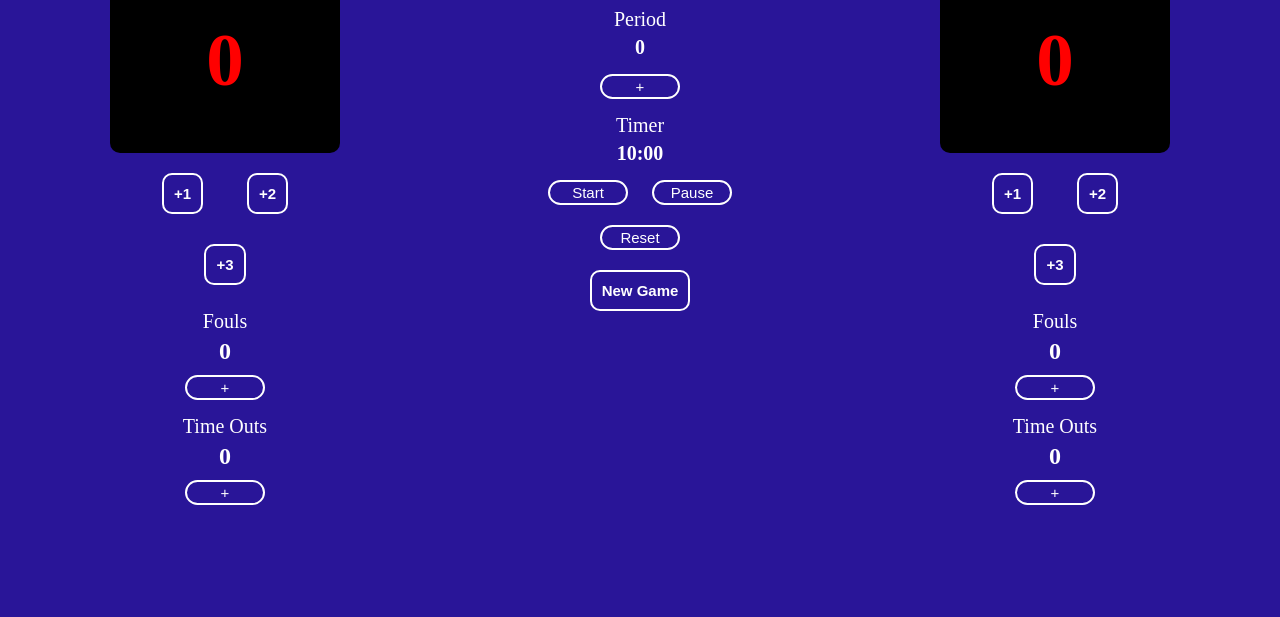
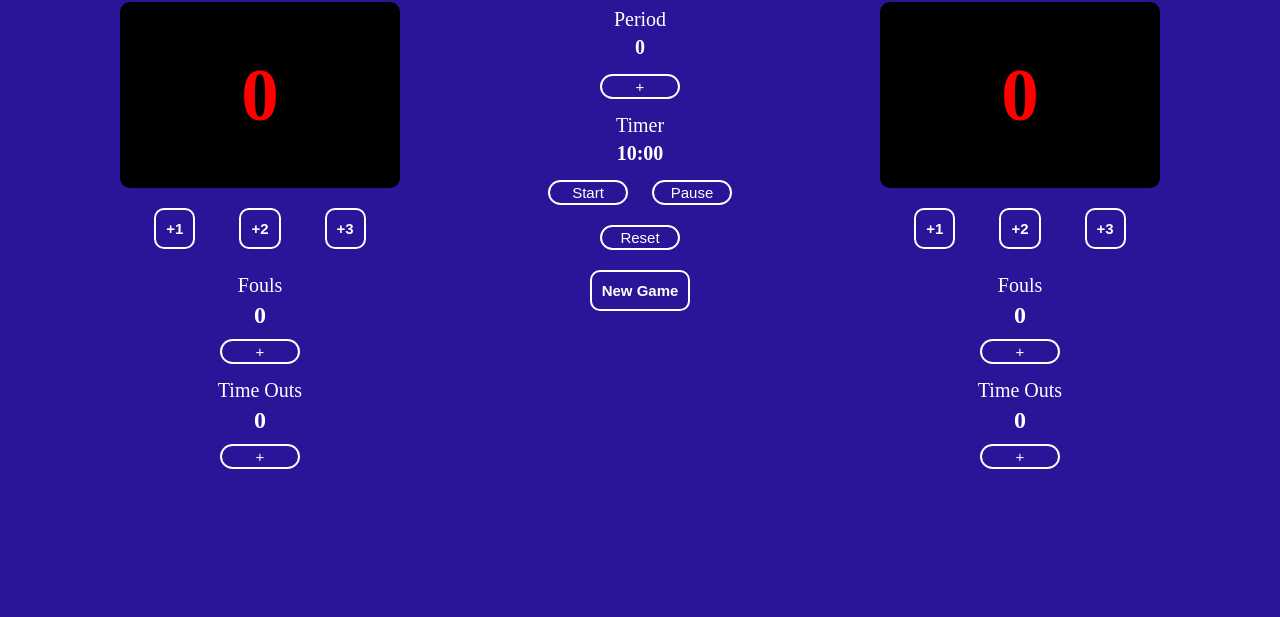
Before and after one commit to agustd988/Basketball-score-board, a plain HTML site: page index.html in a window 1280 px wide. Shown: the part 183-800 px from the top of the page. Drawn offline with Linux system fonts and the light colour scheme.

Commit message:
Update style.css

```diff
--- a/style.css
+++ b/style.css
@@ -14,9 +14,10 @@ body{
     align-items: center;
     height: 100vh;
 }
-/*designing the 3 colons */
+/*designing the 3 col */
 .container1,.container2,.between{
-    width: 250px;
+    margin:10px;
+    width: 300px;
     text-align: center;
     color: white;
 }
```
